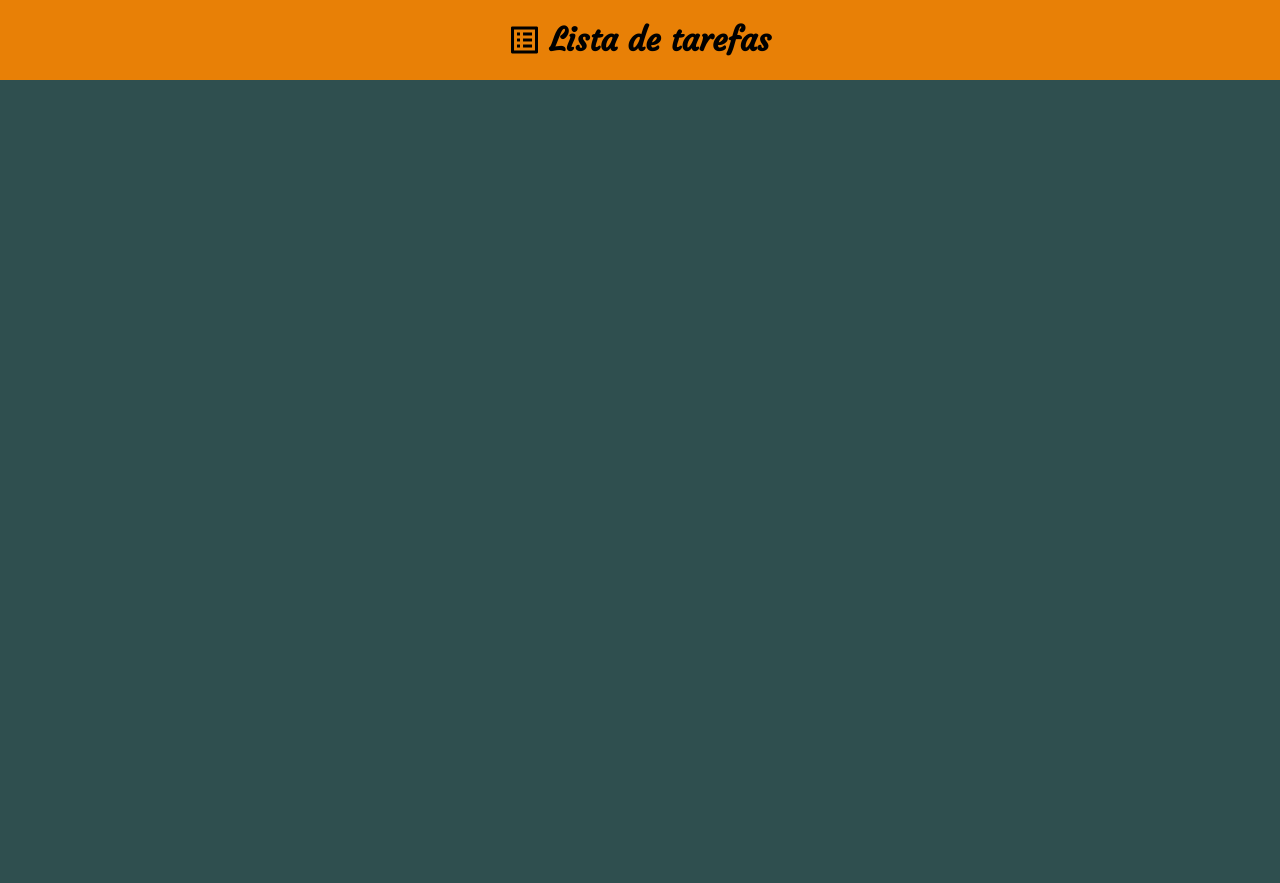
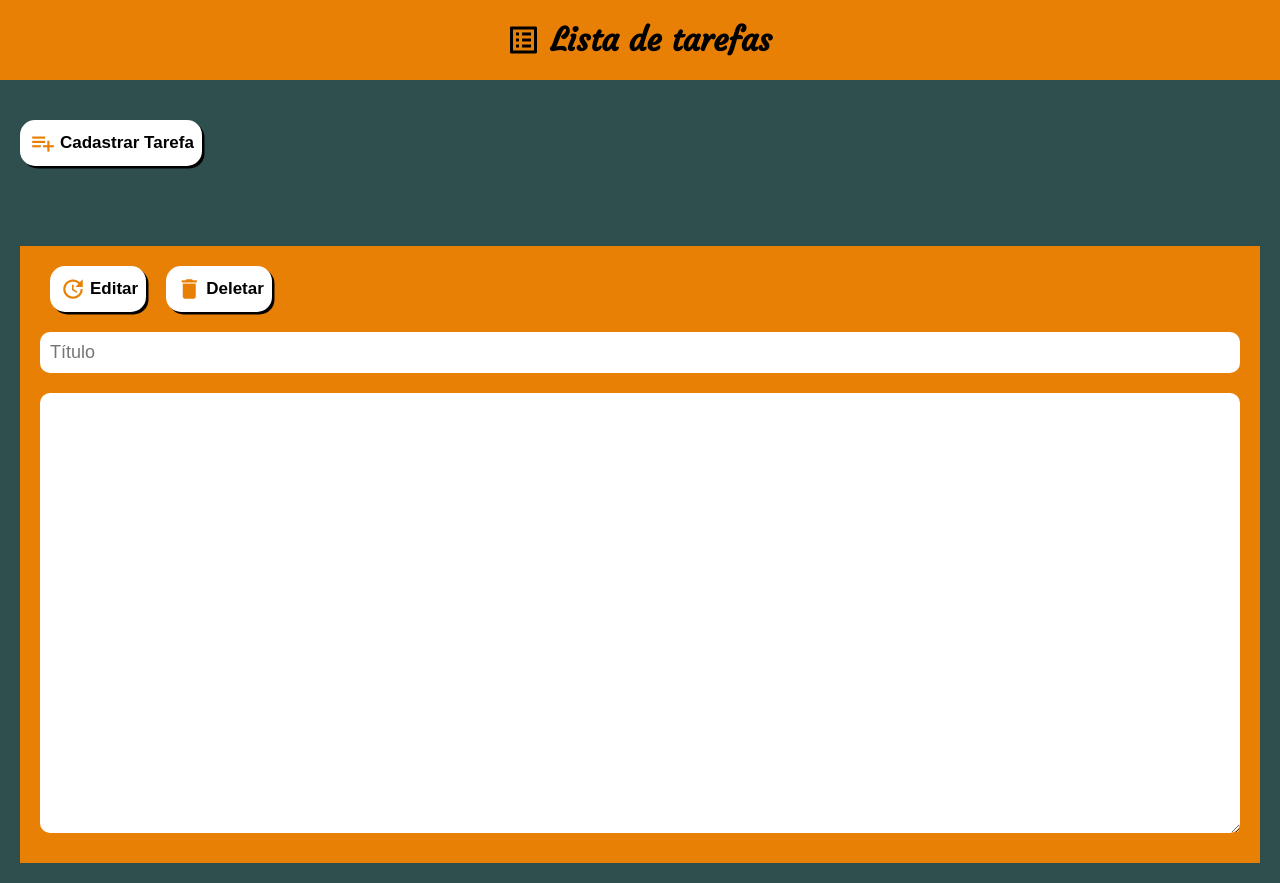
Before and after one commit to RamonBosi/Projetos-React, a React (Create React App) app in the folder projetos/: page / in a window 1280 px wide. Before the commit the page ends 800 px from the top, so only its background shows below. Built offline with nearby package versions, Linux system fonts and the light colour scheme.

Commit message:
Project "To Do List"
Creating task lists

```diff
--- /dev/null
+++ b/projetos/src/Projects/ToDoList/Components/Main/Assignment/_styles.scss
@@ -0,0 +1,37 @@
+.assignment-container{
+    background-color: $main-color;
+    padding: 20px;
+    margin: 80px 0 0 0;
+
+    .assignment-buttons{
+        display: flex;
+        justify-content: flex-start;
+
+        > button{
+            @include add-button-style($default-white, $default-black);
+            margin: 0 10px;
+        }
+    }
+
+    > div{
+
+        &:nth-child(2){
+            display: flex;
+            flex-direction: column;
+            justify-content: flex-start;
+            margin: 10px 0 0 0;
+
+            input, textarea{
+                margin: 10px 0;
+                border-radius: 10px;
+                font-size: 1.8rem;
+                padding: 10px;
+                font-family: Arial, Helvetica, sans-serif;
+            }
+        }
+    }
+
+    .update-icon, .delete-icon{
+        @include add-style-icon(30px, $main-color);
+    }
+}
--- /dev/null
+++ b/projetos/src/Projects/ToDoList/Components/Main/Assignment/index.js
@@ -0,0 +1,22 @@
+import Icon from '../../Icon'
+
+export default function Assignment(){
+    return(
+        <div className = 'assignment-container'>
+            <div className = 'assignment-buttons'>
+                <button>
+                    <Icon componentIcon = 'update-icon' iconName = 'update'/>
+                    Editar
+                </button>
+                <button>
+                    <Icon componentIcon = 'delete-icon' iconName = 'delete'/>
+                    Deletar
+                </button>
+            </div>
+            <div>
+                <input type = 'text' placeholder = 'Título'/>
+                <textarea cols = '100' rows = '20'></textarea>
+            </div>
+        </div>
+    )
+}
--- /dev/null
+++ b/projetos/src/Projects/ToDoList/Components/Main/_styles.scss
@@ -0,0 +1,27 @@
+.main-context{
+    margin: 20px 0 0 0;
+    padding: 20px;
+    @include add-flex-center();
+
+    .main-container{
+        display: flex;
+        flex-direction: column;
+        justify-content: flex-start;
+        flex-grow: 1;
+        max-width: 1700px;
+
+        > div{
+
+            &:nth-child(1){
+
+                .button-add-list{
+                    @include add-button-style($default-white, $default-black);
+                }
+            }
+        }
+
+        .add-icon{
+            @include add-style-icon(30px, $main-color);
+        }
+    }
+}
--- /dev/null
+++ b/projetos/src/Projects/ToDoList/Components/Main/index.js
@@ -0,0 +1,18 @@
+import Icon from '../Icon'
+import Assignment from './Assignment'
+
+export default function Main(){
+    return(
+        <main className = 'main-context'>
+            <div className = 'main-container'>
+                <div>
+                    <button className = 'button-add-list'>
+                        <Icon componentIcon = 'add-icon' iconName = 'playlist_add'/>
+                        Cadastrar Tarefa
+                    </button>
+                </div>
+                <Assignment/>
+            </div>
+        </main>
+    )
+}
--- a/projetos/src/Projects/ToDoList/Menu/_styles.scss
+++ b/projetos/src/Projects/ToDoList/Components/Menu/_styles.scss
@@ -12,6 +12,6 @@
     }
 
     &-icon{
-        @include add-style-icon(40px);
+        @include add-style-icon(40px, $default-black);
     }
 }
--- a/projetos/src/Projects/ToDoList/Styles/_GlobalStyles.scss
+++ b/projetos/src/Projects/ToDoList/Styles/_GlobalStyles.scss
@@ -17,3 +17,8 @@ body{
 a{
     text-decoration: none;
 }
+
+input, textarea{
+    outline: none;
+    border: none;
+}
--- a/projetos/src/Projects/ToDoList/Styles/_SassResources.scss
+++ b/projetos/src/Projects/ToDoList/Styles/_SassResources.scss
@@ -2,11 +2,12 @@ $background-color-for-development: darkslategray;
 
 $main-color: rgba(232, 128, 6, 1);
 
+$cancel-button: rgba(108, 108, 108, 1);
 $delete-button: rgba(255, 0, 0, 1);
 $add-update-button: rgba(39, 147, 1, 1);
 
-$font-color-black: rgba(0, 0, 0, 1);
-$font-color-white: rgba(255, 255, 255, 1);
+$default-black: rgba(0, 0, 0, 1);
+$default-white: rgba(255, 255, 255, 1);
 
 @mixin add-width-height($w, $h:auto ){
     width: $w;
@@ -19,11 +20,12 @@ $font-color-white: rgba(255, 255, 255, 1);
     align-items: center;
 }
 
-@mixin add-style-icon($grid-width){
+@mixin add-style-icon($grid-width, $color){
     display: grid;
     grid-template-columns: $grid-width;
     justify-items: center;
     align-items: center;
+    margin: 0 2px 0 0;
 
     > span{
         grid-area: 1 / 1 / 2 / 2;
@@ -35,6 +37,29 @@ $font-color-white: rgba(255, 255, 255, 1);
 
         &.material-icons{
             font-size: $grid-width - 4px;
+            color: $color;
+            font-weight: 500;
         }
     }
 }
+
+@mixin add-button-style($background-color, $color){
+    @include add-flex-center();
+    padding: 8px;
+    border-radius: 15px;
+    cursor: pointer;
+    border: none;
+    box-shadow: 2.5px 2.5px 0px 0px $default-black;
+    font-size: 1.7rem;
+    background-color: $background-color;
+    color: $color;
+    font-weight: 700;
+
+    &:hover{
+        background-color: darken($background-color, 15);
+    }
+
+    &:active{
+        box-shadow: none;
+    }
+}
--- a/projetos/src/Projects/ToDoList/Styles/index.scss
+++ b/projetos/src/Projects/ToDoList/Styles/index.scss
@@ -1,4 +1,7 @@
 @import './SassResources';
 @import './GlobalStyles';
 
-@import '../Menu/styles';
+@import '../Components/Menu/styles';
+
+@import '../Components/Main/styles';
+@import '../Components/Main/Assignment/styles';
--- a/projetos/src/Projects/ToDoList/index.js
+++ b/projetos/src/Projects/ToDoList/index.js
@@ -1,10 +1,12 @@
 import './Styles/index.scss'
-import Menu from './Menu'
+import Menu from './Components/Menu'
+import Main from './Components/Main'
 
 export default function ToDoList(){
     return(
         <>
             <Menu/>
+            <Main/>
         </>
     )
 }
```
Also changed, not shown: projetos/src/Projects/ToDoList/Components/Icon/index.js (renamed from projetos/src/Projects/ToDoList/Icon/index.js), projetos/src/Projects/ToDoList/Components/Menu/index.js (renamed from projetos/src/Projects/ToDoList/Menu/index.js).
